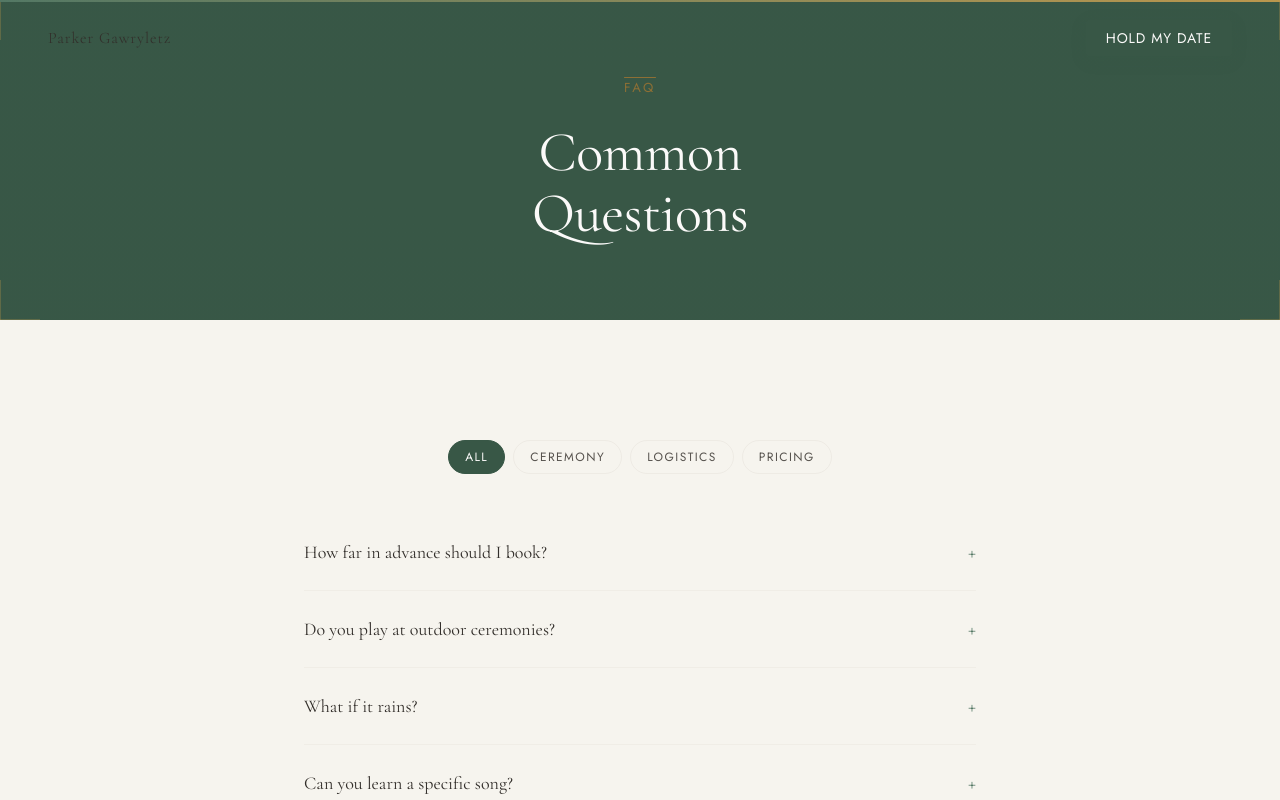
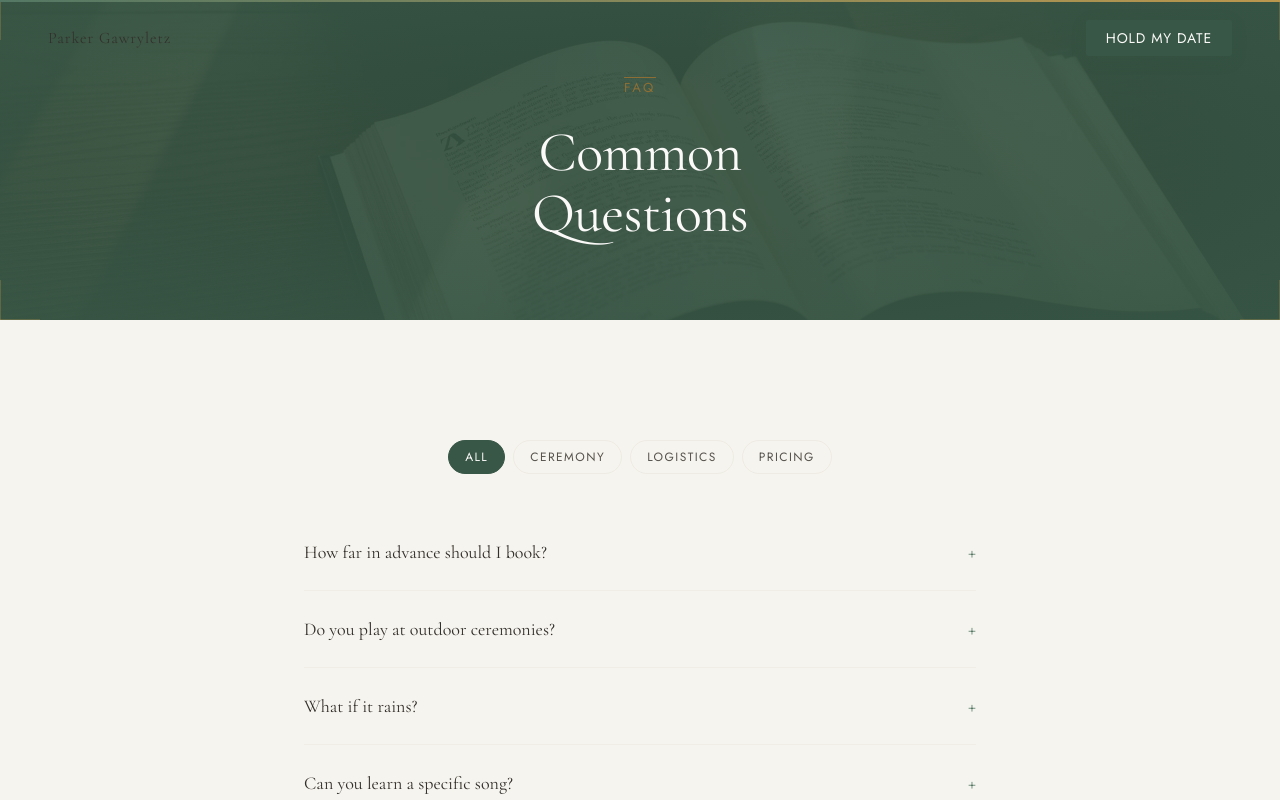
Before and after one commit to VeePo-Web/page-match-app, a React (Vite) app: page /faq in a window 1280 px wide. Shown: the top 800 px of the page. Built offline with nearby package versions, Linux system fonts and the light colour scheme.

Commit message:
Preceding changes

```diff
--- a/src/pages/FAQ.tsx
+++ b/src/pages/FAQ.tsx
@@ -87,7 +87,7 @@ export default function FAQ() {
       <MinimalHeader />
       <BackToTop />
       <main id="main-content">
-        <HeroStrip title="Common Questions" subtitle="FAQ" height="h-[40vh]" />
+        <HeroStrip title="Common Questions" subtitle="FAQ" height="h-[40vh]" backgroundImage={faqHeroBg} />
 
         <Section>
           <div className="max-w-2xl mx-auto">
```
